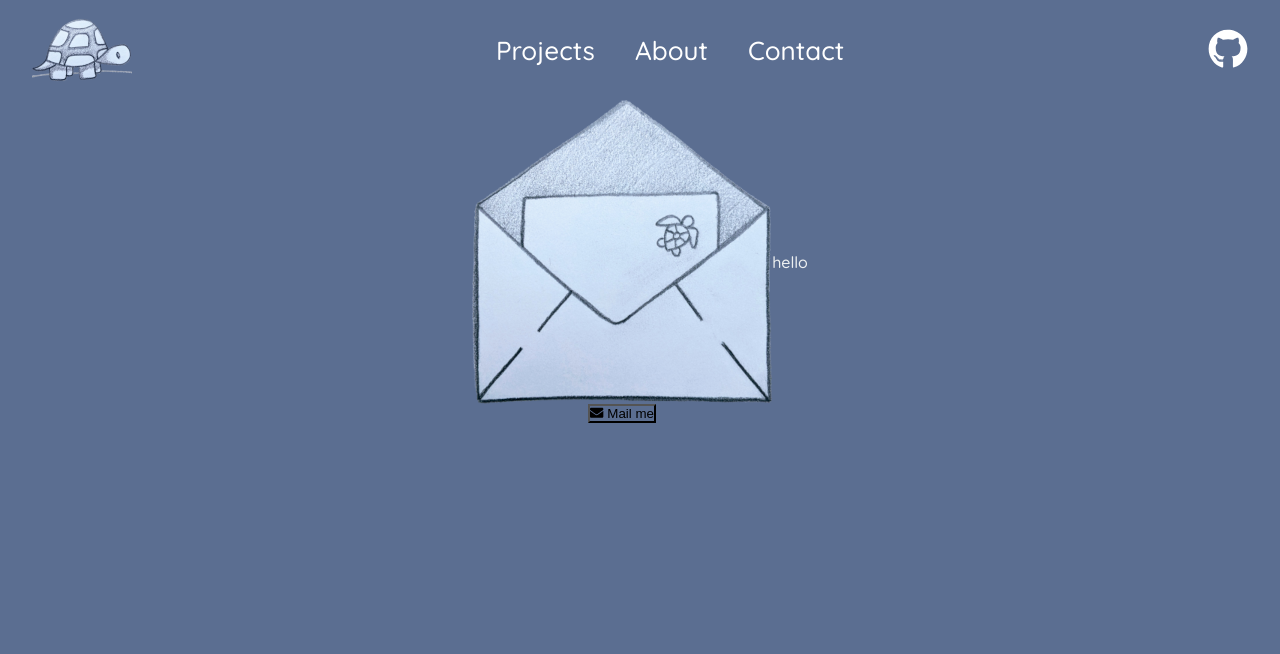
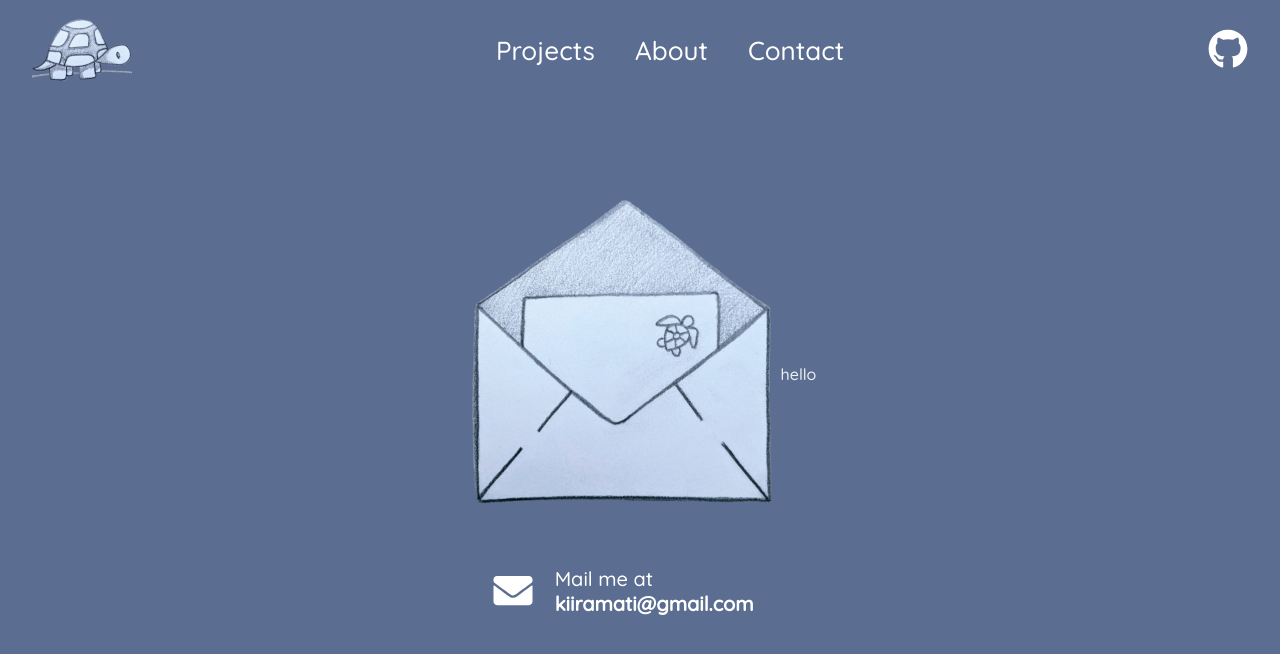
Before and after one commit to kiiramat/kiiramat-website, a React (Create React App) app: page /contact in a window 1280 px wide. Shown: the top 654 px of the page. Built offline with nearby package versions, Linux system fonts and the light colour scheme.

Commit message:
Styled 'Mail me' button

```diff
--- a/src/pages/Contact.css
+++ b/src/pages/Contact.css
@@ -1,7 +1,41 @@
 .contact-container {
-    display: flex;
+  display: flex;
 }
 
 .contact-container .contact-div {
-    width: 100%;
+  width: 100%;
 }
+
+.envelope {
+  margin-top: 100px;
+  margin-bottom: 30px;
+}
+
+.mail-me {
+  display: flex;
+  justify-content: space-evenly;
+  border: 2px solid transparent;
+  margin: 10px;
+  padding: 20px 15px;
+  text-decoration: none;
+}
+
+.mail-me:hover {
+  border: 2px solid #edf0f1;
+  border-radius: 16px;
+  transition-duration: 0.5s;
+}
+
+.mail-me-icon {
+  font-size: 44px;
+  padding-top: 5px;
+}
+
+.mail-me-text {
+  font-size: 20px;
+  padding-left: 20px;
+}
+
+.mail-me-text span {
+    font-weight: bold;
+}
--- a/src/pages/Contact.js
+++ b/src/pages/Contact.js
@@ -10,7 +10,16 @@ function Contact() {
         <div className="horizontal">
           <div className="vertical">
             <img className="envelope" src={envelope} alt="Envelope" />
-            <button><FontAwesomeIcon icon={faEnvelope} /> Mail me</button>
+            <a className="mail-me" href="mailto:kiiramati@gmail.com">
+              <div>
+                <FontAwesomeIcon className="mail-me-icon" icon={faEnvelope} />
+              </div>
+              <div className="mail-me-text">
+                Mail me at
+                <br/>
+                <span>kiiramati@gmail.com</span>
+              </div>
+            </a>
           </div>
           <div className="vertical">
             <p>hello</p>
```
